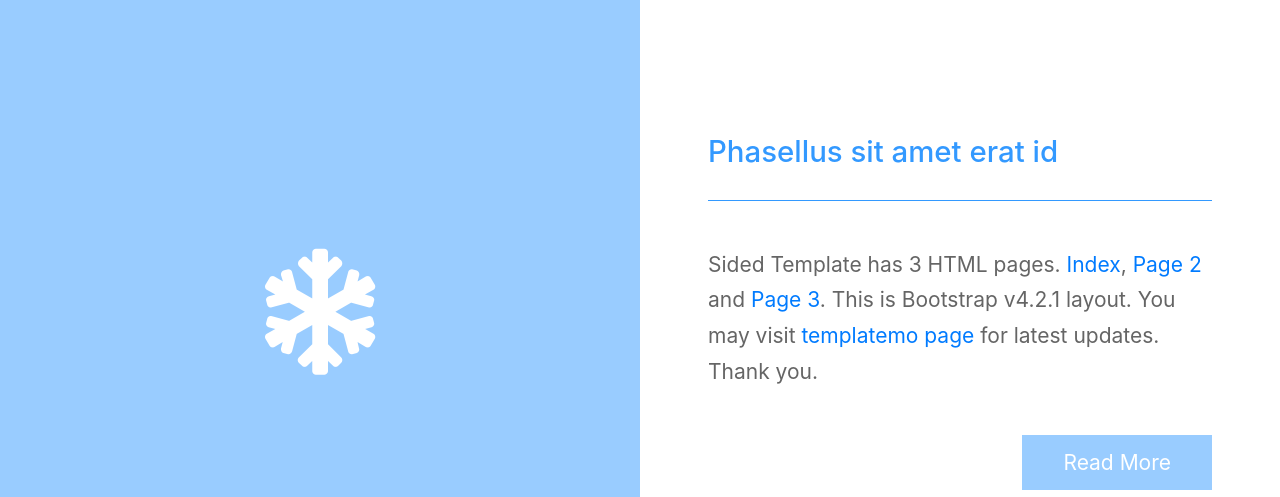
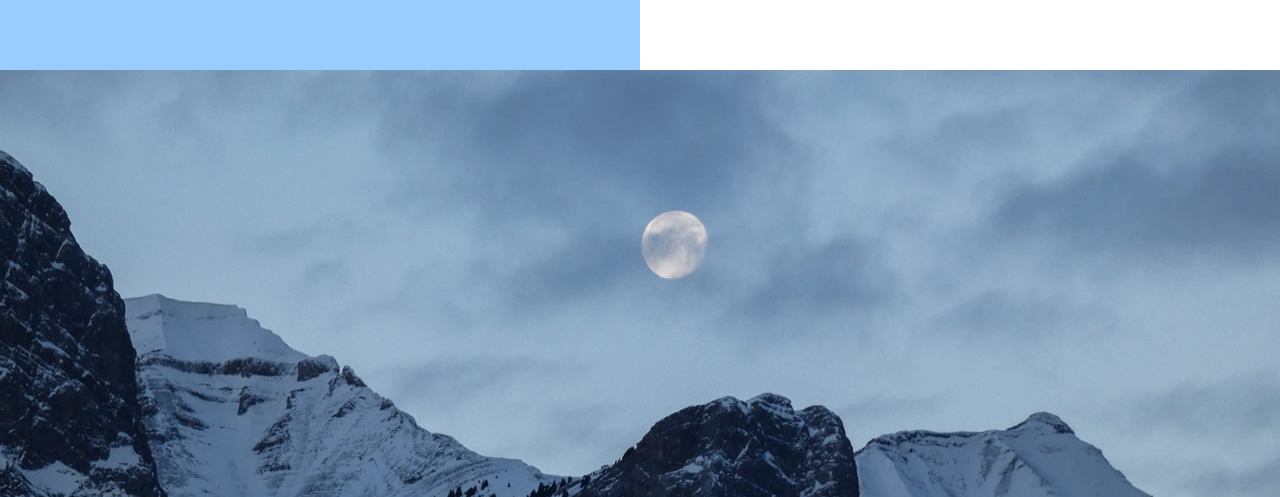
Before and after one commit to Nico-2025-Digital/digital-nomad-tenerife-website, a plain HTML site: page templatemo_527_sided/templatemo_527_sided/Tenerife.html in a window 1280 px wide. Shown: the part 303-800 px from the top of the page. Drawn offline with Linux system fonts and the light colour scheme.

Commit message:
Update Tenerife.html

```diff
--- a/templatemo_527_sided/templatemo_527_sided/Tenerife.html
+++ b/templatemo_527_sided/templatemo_527_sided/Tenerife.html
@@ -40,7 +40,7 @@ https://templatemo.com/tm-527-sided
 
       <!-- 1st Section, Full Width Image -->
       <section class="tm-p-3-section-1">
-        <div class="container-fluid" id="bg_img_05"></div>
+        <div class="container-fluid" id="bg_img_31"></div>
       </section>
 
       <!-- 2nd Section -->
```
